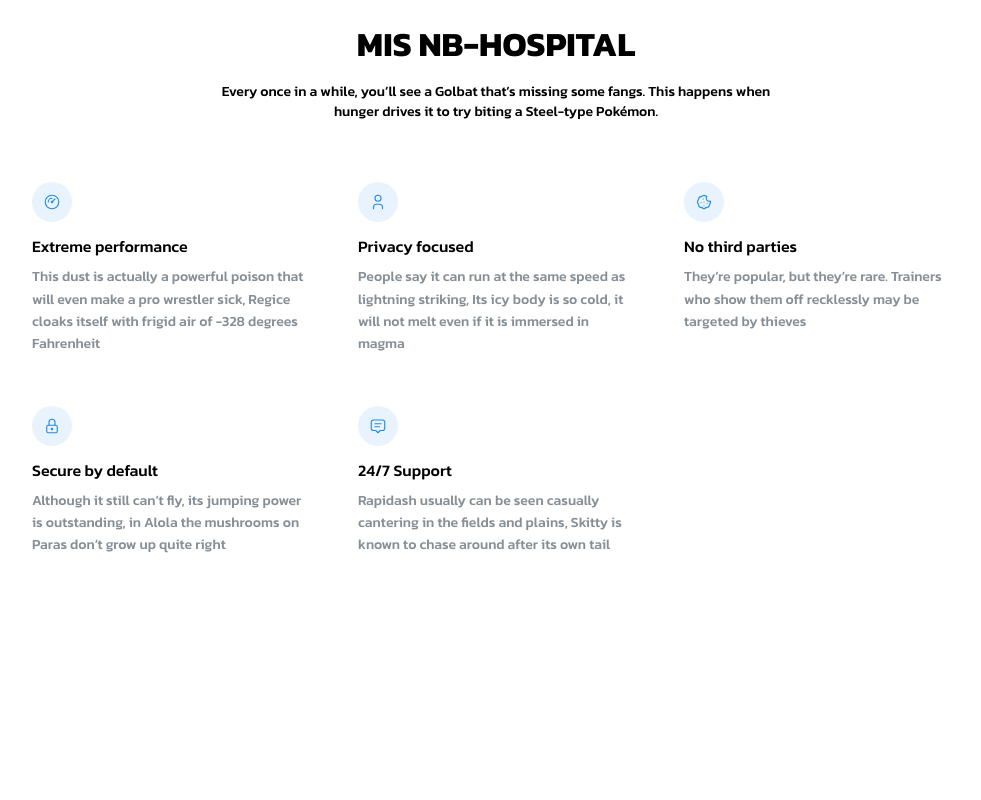
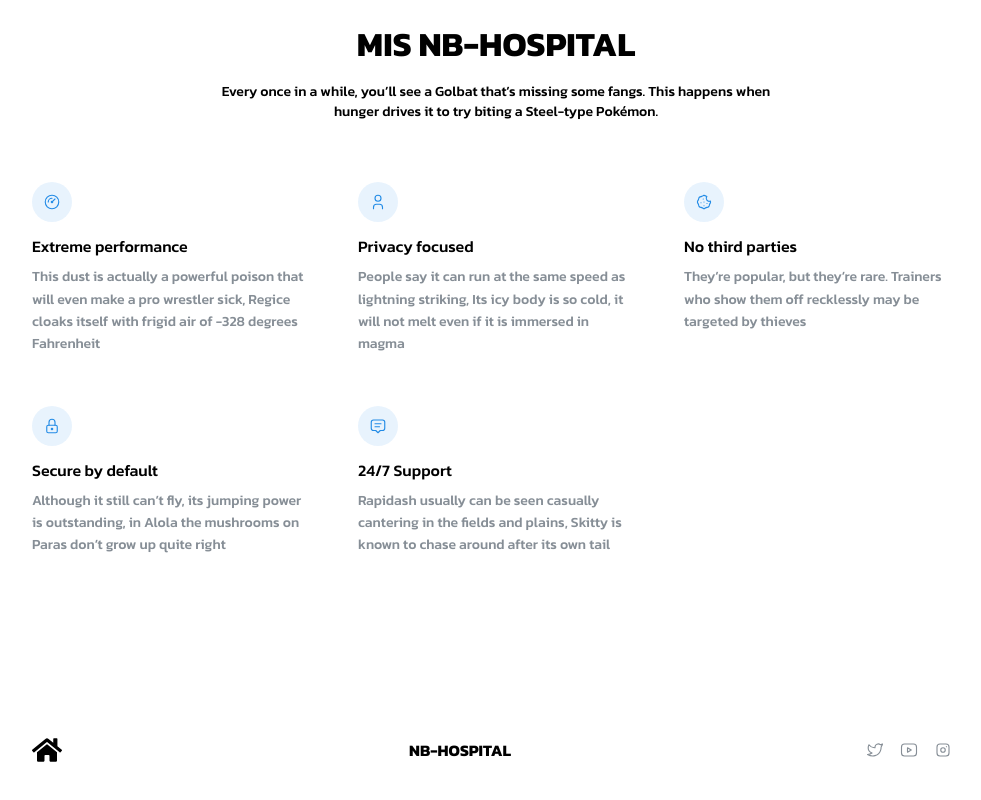
Before and after one commit to juonjang/nextjstyscrip, a Next.js app: page / in a window 1280 px wide. Shown: the part 726-1526 px from the top of the page, without its empty margins (144-1125 px from the left). Before the commit the page ends 1411 px from the top, so only its background shows below. Built offline with nearby package versions, Linux system fonts and the light colour scheme.

Commit message:
addFooter

```diff
--- /dev/null
+++ b/src/app/(home)/ui/FooterSocial.module.css
@@ -0,0 +1,22 @@
+.footer {
+    margin-top: rem(120px);
+    border-top: rem(1px) solid light-dark(var(--mantine-color-gray-2), var(--mantine-color-dark-5));
+  }
+
+  .inner {
+    display: flex;
+    justify-content: space-between;
+    align-items: center;
+    padding-top: var(--mantine-spacing-xl);
+    padding-bottom: var(--mantine-spacing-xl);
+
+    @media (max-width: mantine-breakpoint-xs) {
+      flex-direction: column;
+    }
+  }
+
+  .links {
+    @media (max-width: mantine-breakpoint-xs) {
+      margin-top: var(--mantine-spacing-md);
+    }
+  }
--- /dev/null
+++ b/src/app/(home)/ui/FooterSocial.tsx
@@ -0,0 +1,26 @@
+import { Container, Group, ActionIcon, rem } from '@mantine/core';
+import { IconBrandTwitter, IconBrandYoutube, IconBrandInstagram } from '@tabler/icons-react';
+import { MantineLogo } from '@mantine/ds';
+import classes from './FooterSocial.module.css';
+import { FaHome } from 'react-icons/fa';
+
+export function FooterSocial() {
+  return (
+    <div className={classes.footer}>
+      <Container className={classes.inner}>
+      <FaHome size = {30}/> <h4>NB-HOSPITAL</h4>
+        <Group gap={0} className={classes.links} justify="flex-end" wrap="nowrap">
+          <ActionIcon size="lg" color="gray" variant="subtle">
+            <IconBrandTwitter style={{ width: rem(18), height: rem(18) }} stroke={1.5} />
+          </ActionIcon>
+          <ActionIcon size="lg" color="gray" variant="subtle">
+            <IconBrandYoutube style={{ width: rem(18), height: rem(18) }} stroke={1.5} />
+          </ActionIcon>
+          <ActionIcon size="lg" color="gray" variant="subtle">
+            <IconBrandInstagram style={{ width: rem(18), height: rem(18) }} stroke={1.5} />
+          </ActionIcon>
+        </Group>
+      </Container>
+    </div>
+  );
+}
--- a/src/app/(home)/ui/HomePage.tsx
+++ b/src/app/(home)/ui/HomePage.tsx
@@ -4,12 +4,14 @@ import React from 'react'
 import { Button,Title } from '@mantine/core'
 import { HeroImageBackground } from './HeroImageBackground'
 import { AppFeatures } from './AppFeature'
+import { FooterSocial } from './FooterSocial'
 
 export default function HomeContent() {
   return (
     <div>
         <HeroImageBackground/>
         <AppFeatures  />
+        <FooterSocial/>
     </div>
   )
 }
```
